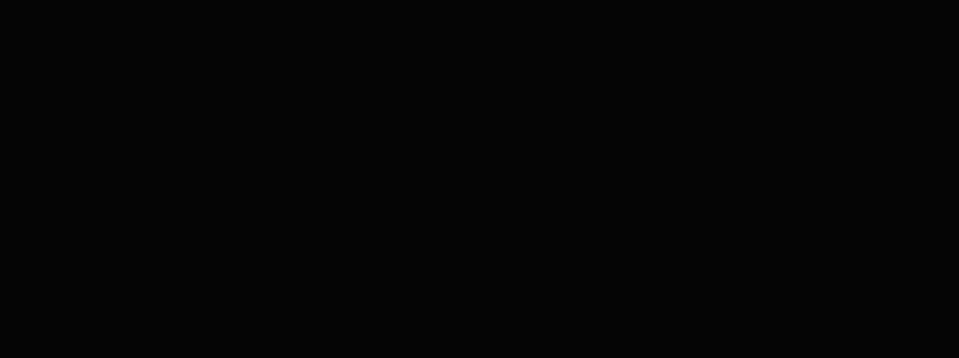
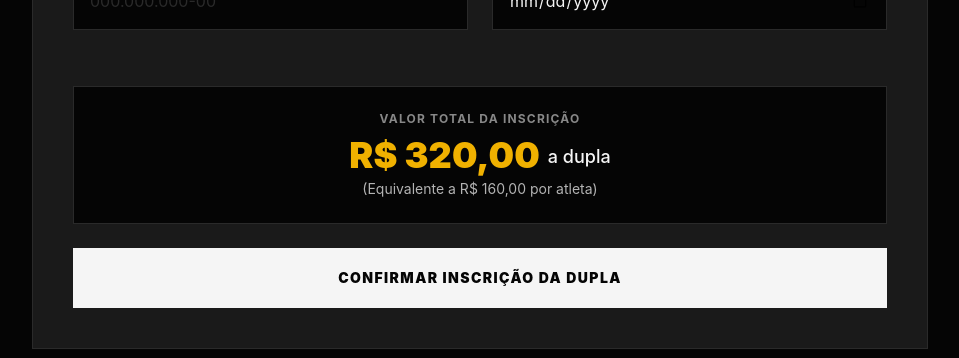
Before and after one commit to victorbenatti/lfh-website, a React (Vite) app: page /inscricao in a window 1280 px wide. Shown: the part 1046-1404 px from the top of the page, without its empty margins (160-1119 px from the left). Before the commit the page ends 980 px from the top, so only its background shows below. Built offline with nearby package versions, Linux system fonts and the light colour scheme; no server answers.

Commit message:
style: Adiciona o valor da inscrição antes do botão de se inscrever

```diff
--- a/src/pages/RegistrationPage.tsx
+++ b/src/pages/RegistrationPage.tsx
@@ -45,7 +45,7 @@
 export const RegistrationPage: React.FC = () => {
   const navigate = useNavigate();
   const [loading, setLoading] = useState(false);
-  const [success, setSuccess] = useState(true);
+  const [success, setSuccess] = useState(false);
 
   // Form states Atleta 1
   const [player1Name, setPlayer1Name] = useState('');
@@ -417,11 +417,21 @@
               </div>
             </div>
 
-            <div className="pt-6">
+            <div className="pt-4 space-y-6">
+              {/* Resumo do Valor */}
+              <div className="bg-brand-black border border-brand-surface-light p-6 text-center">
+                <div className="text-xs text-brand-gray uppercase tracking-widest font-bold mb-2">Valor Total da Inscrição</div>
+                <div className="flex items-center justify-center gap-2 mb-1">
+                  <span className="text-3xl md:text-4xl font-black text-yellow-500">R$ 320,00</span>
+                  <span className="text-lg text-brand-white font-medium self-end pb-1">a dupla</span>
+                </div>
+                <div className="text-sm text-brand-metallic">(Equivalente a R$ 160,00 por atleta)</div>
+              </div>
+
               <button
                 type="submit"
                 disabled={loading}
-                className="w-full px-8 py-5 bg-brand-white text-brand-black font-bold uppercase tracking-widest text-sm hover:bg-gray-200 transition-colors disabled:opacity-50 disabled:cursor-not-allowed"
+                className="w-full px-8 py-5 bg-brand-white text-brand-black font-black uppercase tracking-widest text-sm hover:bg-yellow-400 transition-colors disabled:opacity-50 disabled:cursor-not-allowed"
               >
                 {loading ? 'Processando Inscrição...' : 'Confirmar Inscrição da Dupla'}
               </button>
```
